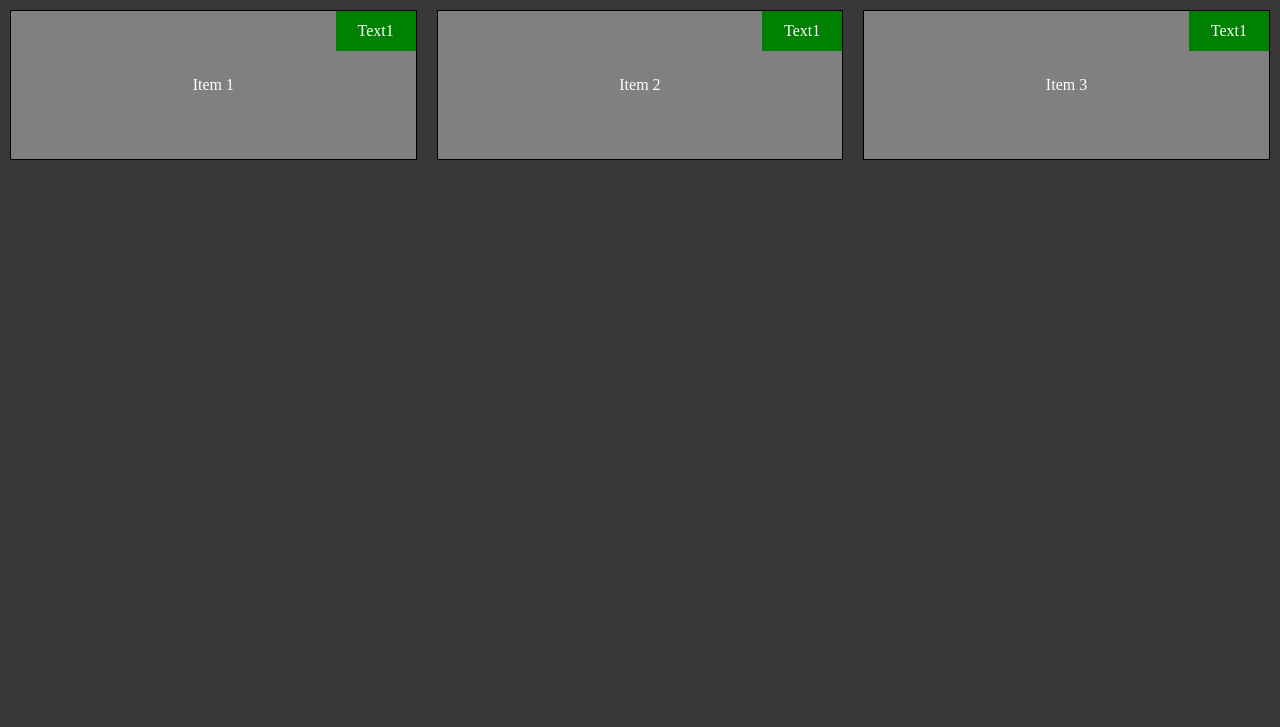
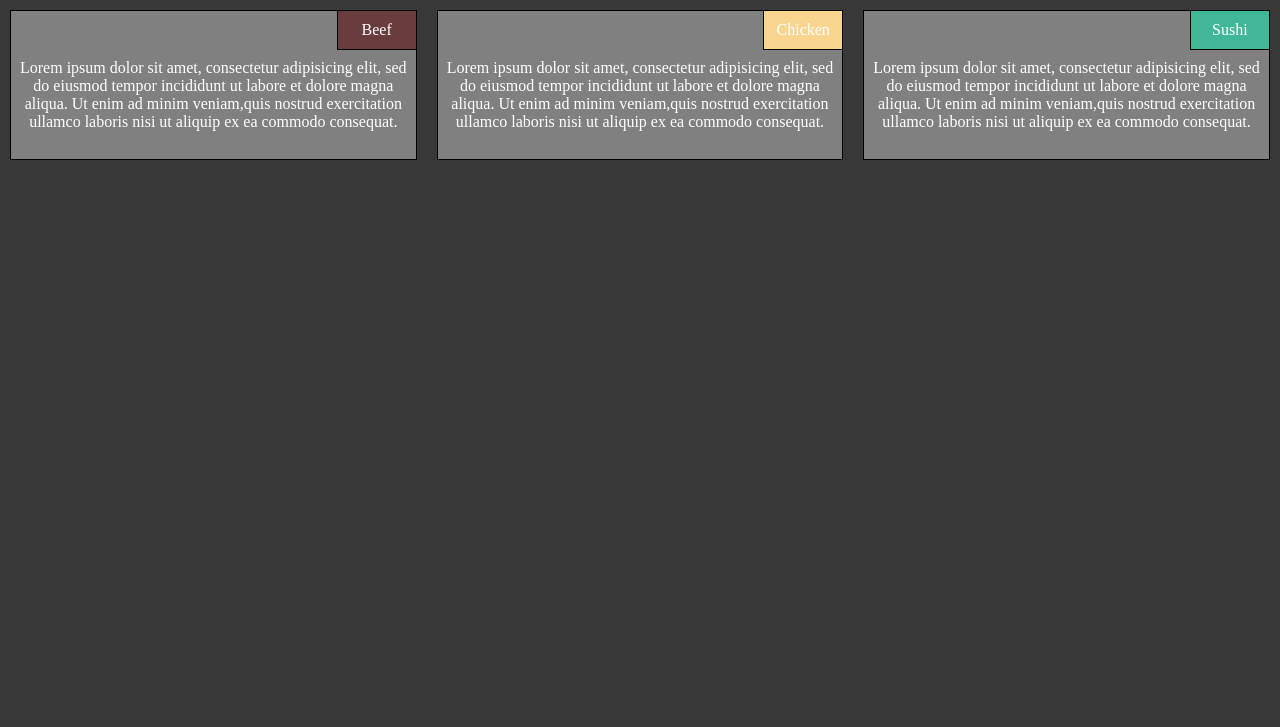
Before and after one commit to Lian-00/LianCourse, a plain HTML site: page index.html in a window 1280 px wide. Shown: the part 73-800 px from the top of the page. Drawn offline with Linux system fonts and the light colour scheme.

Commit message:
Final
I believe this is done to the specifications I was given

```diff
--- a/css/main.css
+++ b/css/main.css
@@ -55,17 +55,42 @@ h1 {
   margin-right: 10px;
   margin-top: 10px;
   margin-bottom: 10px;
+  padding-top: 20px;
 }
 
-#label {
+#label1 {
   position: relative;
-	background: green;
+  background: #693d3d;
   width: 80px;
   height: 40px;
-
   align-content: center;
   float: right;
   margin-left: 10px;
-	margin-right: 11px;
-	bottom: 175px;
+  margin-right: 10px;
+  bottom: 176px;
+  border: 1px solid black;
 }
+#label2 {
+  position: relative;
+  background: #f9d590;
+  width: 80px;
+  height: 40px;
+  align-content: center;
+  float: right;
+  margin-left: 10px;
+  margin-right: 10px;
+  bottom: 176px;
+  border: 1px solid black;
+}
+#label3 {
+  position: relative;
+  background: #40b898;
+  width: 80px;
+  height: 40px;
+  align-content: center;
+  float: right;
+  margin-left: 10px;
+  margin-right: 10px;
+  bottom: 176px;
+  border: 1px solid black;
+}
--- a/index.html
+++ b/index.html
@@ -11,11 +11,11 @@
 <h1>The Menu</h1>
 
 <div class="row">
-  <div class="col-lg-4 col-md-6 col-sml-1"> <p id="mainText">Item 1</p> <p id="label">Text1</p> </div>
+  <div class="col-lg-4 col-md-6 col-sml-1"> <p id="mainText">Lorem ipsum dolor sit amet, consectetur adipisicing elit, sed do eiusmod tempor incididunt ut labore et dolore magna aliqua. Ut enim ad minim veniam,quis nostrud exercitation ullamco laboris nisi ut aliquip ex ea commodo consequat.</p> <p id="label1">Beef</p> </div>
 
-  <div class="col-lg-4 col-md-6 col-sml-1"> <p id="mainText">Item 2</p> <p id="label">Text1</p> </div>
+  <div class="col-lg-4 col-md-6 col-sml-1"> <p id="mainText">Lorem ipsum dolor sit amet, consectetur adipisicing elit, sed do eiusmod tempor incididunt ut labore et dolore magna aliqua. Ut enim ad minim veniam,quis nostrud exercitation ullamco laboris nisi ut aliquip ex ea commodo consequat.</p> <p id="label2">Chicken</p> </div>
 
-  <div class="col-lg-4 col-md-12 col-sml-1"> <p id="mainText">Item 3</p> <p id="label">Text1</p></div>
+  <div class="col-lg-4 col-md-12 col-sml-1"> <p id="mainText">Lorem ipsum dolor sit amet, consectetur adipisicing elit, sed do eiusmod tempor incididunt ut labore et dolore magna aliqua. Ut enim ad minim veniam,quis nostrud exercitation ullamco laboris nisi ut aliquip ex ea commodo consequat.</p> <p id="label3">Sushi</p></div>
 
 </div>
 </body>
```
Lines whose indentation alone changed are shown as unchanged.
